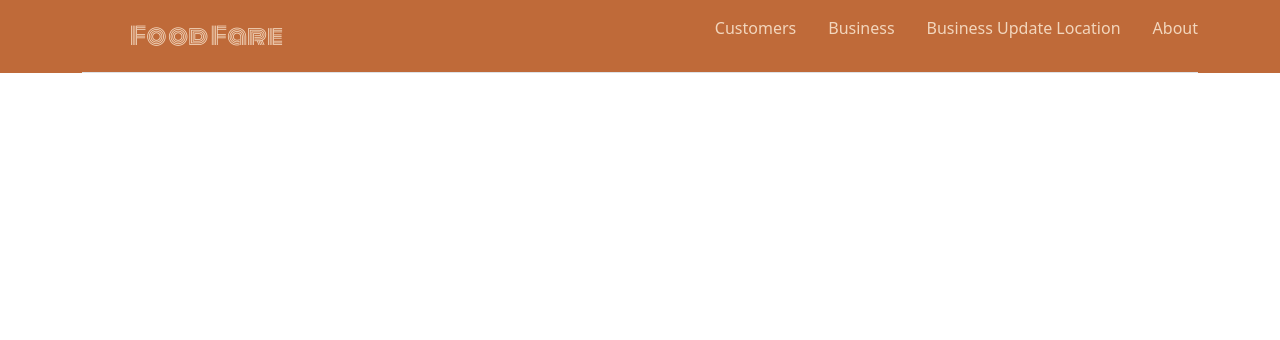
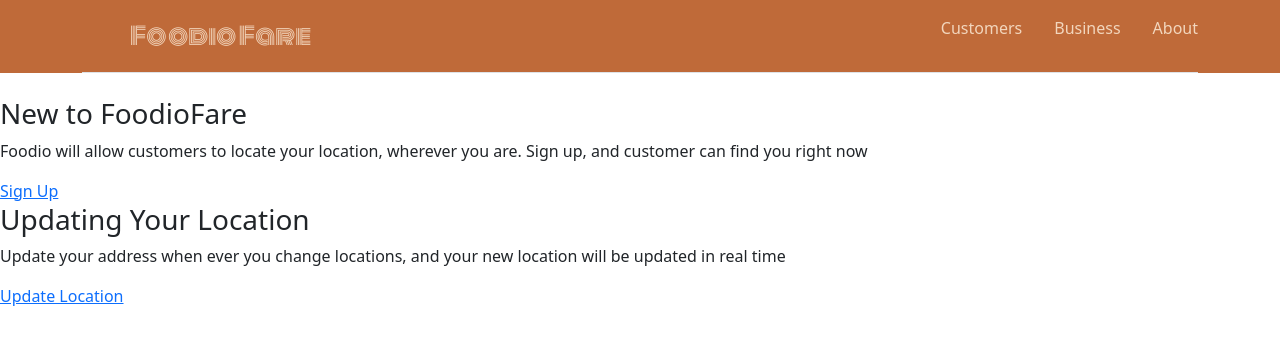
Before and after one commit to mgainer126/foodiofare, a React (Create React App) app in the folder client/: page /vendorMain in a window 1280 px wide. Shown: the top 340 px of the page. Built offline with nearby package versions, Linux system fonts and the light colour scheme; the HTML template or start-up script is replaced by a standard one.

Commit message:
created new page as a business landing page, where vendors can navigate to account creation or location updates

```diff
--- a/client/public/index.html
+++ b/client/public/index.html
@@ -24,7 +24,7 @@
       work correctly both with client-side routing and a non-root public URL.
       Learn how to configure a non-root public URL by running `npm run build`.
     -->
-    <title>React App</title>
+    <title>Foodio Fare</title>
   </head>
   <body>
     <noscript>You need to enable JavaScript to run this app.</noscript>
--- a/client/src/App.jsx
+++ b/client/src/App.jsx
@@ -6,6 +6,7 @@ import CustSignUp from "./pages/CustSignUp/CustSignUp";
 import VendorSignUp from "./pages/VendorSignUp/VendorSignUp";
 import CustVendorSearch from "./pages/CustVendorSearch/CustVendorSearch";
 import VendorEdit from "./pages/VendorEdit/VendorEdit";
+import VendorMain from "../src/pages/VendorMain/VendorMain";
 
 function App() {
   return (
@@ -18,6 +19,7 @@ function App() {
           <Route exact path="/vendorSignUp" component={VendorSignUp} />
           <Route exact path="/custVendorSearch" component={CustVendorSearch} />
           <Route exact path="/vendorEdit" component={VendorEdit} />
+          <Route exact path="/vendorMain" component={VendorMain} />
         </Switch>
       </BrowserRouter>
     </>
--- a/client/src/components/CustSearchForm/CustSearchForm.jsx
+++ b/client/src/components/CustSearchForm/CustSearchForm.jsx
@@ -5,8 +5,8 @@ import foodtruck from "../../assets/images/Food-Truck-Design.jpg";
 function CustSearchForm({ clickHandle, vendors, area, category, handleClick }) {
   return (
     <>
-      <div>
-        <div className="pagehead ">
+      <div className="layout">
+        <div className="pagehead">
           <h1 className="display-4 fw-bold lh-1 mb-3">Search</h1>
           <p className="directions">
             Provide Your Address and Make a Food Category Selection Below, and
@@ -42,7 +42,6 @@ function CustSearchForm({ clickHandle, vendors, area, category, handleClick }) {
               <label htmlFor="floatingPassword">Street Name</label>
             </div>
 
-            {/* Steet Type */}
             <div className="form-floating mb-3">
               <input
                 type="text"
@@ -120,6 +119,7 @@ function CustSearchForm({ clickHandle, vendors, area, category, handleClick }) {
               </button>
             </areafind>
           </form>
+        </div>
         <div className="vendors__list">
           <ListVendors
             vendors={vendors}
@@ -129,7 +129,6 @@ function CustSearchForm({ clickHandle, vendors, area, category, handleClick }) {
           />
         </div>
       </div>
-      </div>
     </>
   );
 }
--- a/client/src/components/CustSearchForm/CustSearchForm.scss
+++ b/client/src/components/CustSearchForm/CustSearchForm.scss
@@ -3,15 +3,17 @@
   width: auto;
   justify-content: center;
   flex-direction: row;
+  border: solid black;
 }
 
 .pagehead {
   display: flex;
   flex-direction: column;
   justify-content: center;
-  width: 500px;
+  width: 80%;
   margin-left: auto;
   margin-right: auto;
+  border: solid black 1px;
 }
 
 .btn-primary {
@@ -23,3 +25,9 @@
 .areafind {
   display: none;
 }
+
+.layout {
+  display: flex;
+  border: solid black;
+  justify-content: space-evenly;
+}
--- a/client/src/components/CustSignIn/CustSignIn.jsx
+++ b/client/src/components/CustSignIn/CustSignIn.jsx
@@ -11,7 +11,7 @@ function CustSignIn() {
     <div className="container col-xl-10 col-xxl-8 px-4 py-5">
       <div className="row align-items-center g-lg-5 py-5">
         <div className="col-lg-7 text-center text-lg-start">
-          <h1 className="display-4 fw-bold lh-1 mb-3 title">Foodie Fare</h1>
+          <h1 className="display-4 fw-bold lh-1 mb-3 title">FoodioFare</h1>
           <p className="col-lg-10 hero">
             “This is the way so many of the great meals of my life have been
             enjoyed. Sitting in the street, eating something out of a bowl that
--- a/client/src/components/Header/Header.jsx
+++ b/client/src/components/Header/Header.jsx
@@ -15,7 +15,7 @@ function Header() {
             >
               <svg className="bi me-2" width={40} height={32} />
               <Link to="/" className="link">
-                <span className="fs-4 link__logo">Food Fare</span>
+                <span className="fs-4 link__logo">Foodio Fare</span>
               </Link>
             </a>
             <ul className="nav nav-pills">
@@ -25,13 +25,8 @@ function Header() {
                 </Link>
               </li>
               <li className="nav-item">
-                <Link to="/vendorSignUp" className="link">
+                <Link to="/vendorMain" className="link">
                   <p className="header-link">Business</p>
-                </Link>
-              </li>
-              <li className="nav-item">
-                <Link to="/vendorEdit" className="link">
-                  <p className="header-link">Business Update Location</p>
                 </Link>
               </li>
 
--- /dev/null
+++ b/client/src/pages/VendorMain/VendorMain.jsx
@@ -0,0 +1,30 @@
+import { Link } from "react-router-dom";
+
+function VendorMain() {
+  return (
+    <div className="landing">
+      <signup className="landing__signup">
+        <h3 className="landing__signup-title">New to FoodioFare</h3>
+        <p className="landing__signup-desc">
+          Foodio will allow customers to locate your location, wherever you are.
+          Sign up, and customer can find you right now
+        </p>
+        <Link to="/vendorSignUp">
+          <div className="landing__signup-btn">Sign Up</div>
+        </Link>
+      </signup>
+      <update className="landing__update">
+        <h3 className="landing__update-title">Updating Your Location</h3>
+        <p className="landing__update-desc">
+          Update your address when ever you change locations, and your new
+          location will be updated in real time
+        </p>
+        <Link to="/vendorEdit">
+          <div className="landing__update-btn">Update Location</div>
+        </Link>
+      </update>
+    </div>
+  );
+}
+
+export default VendorMain;
```
Also changed, not shown: client/src/pages/VendorMain/VendorMain.scss (added). Lines whose indentation alone changed are shown as unchanged.
